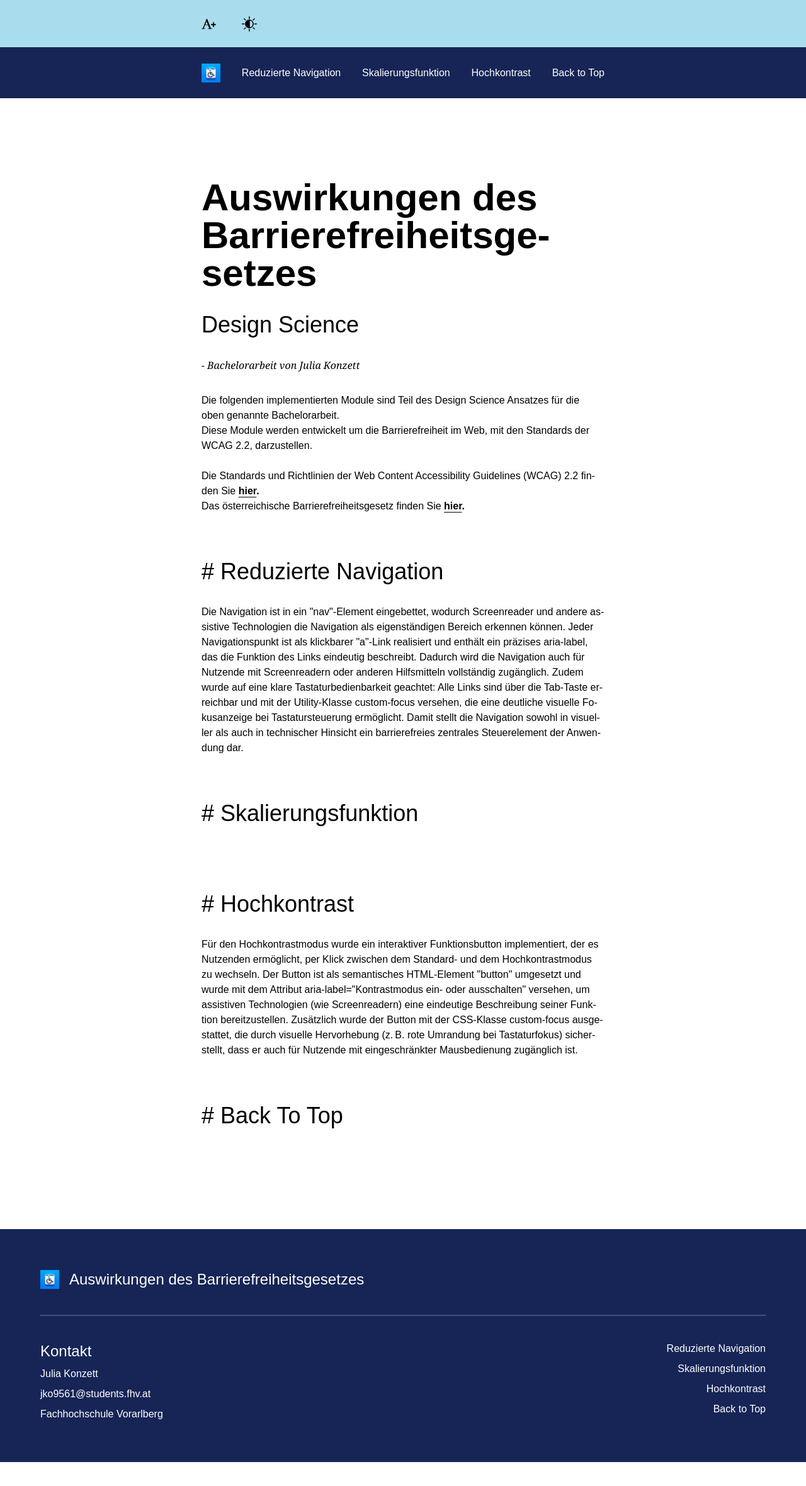
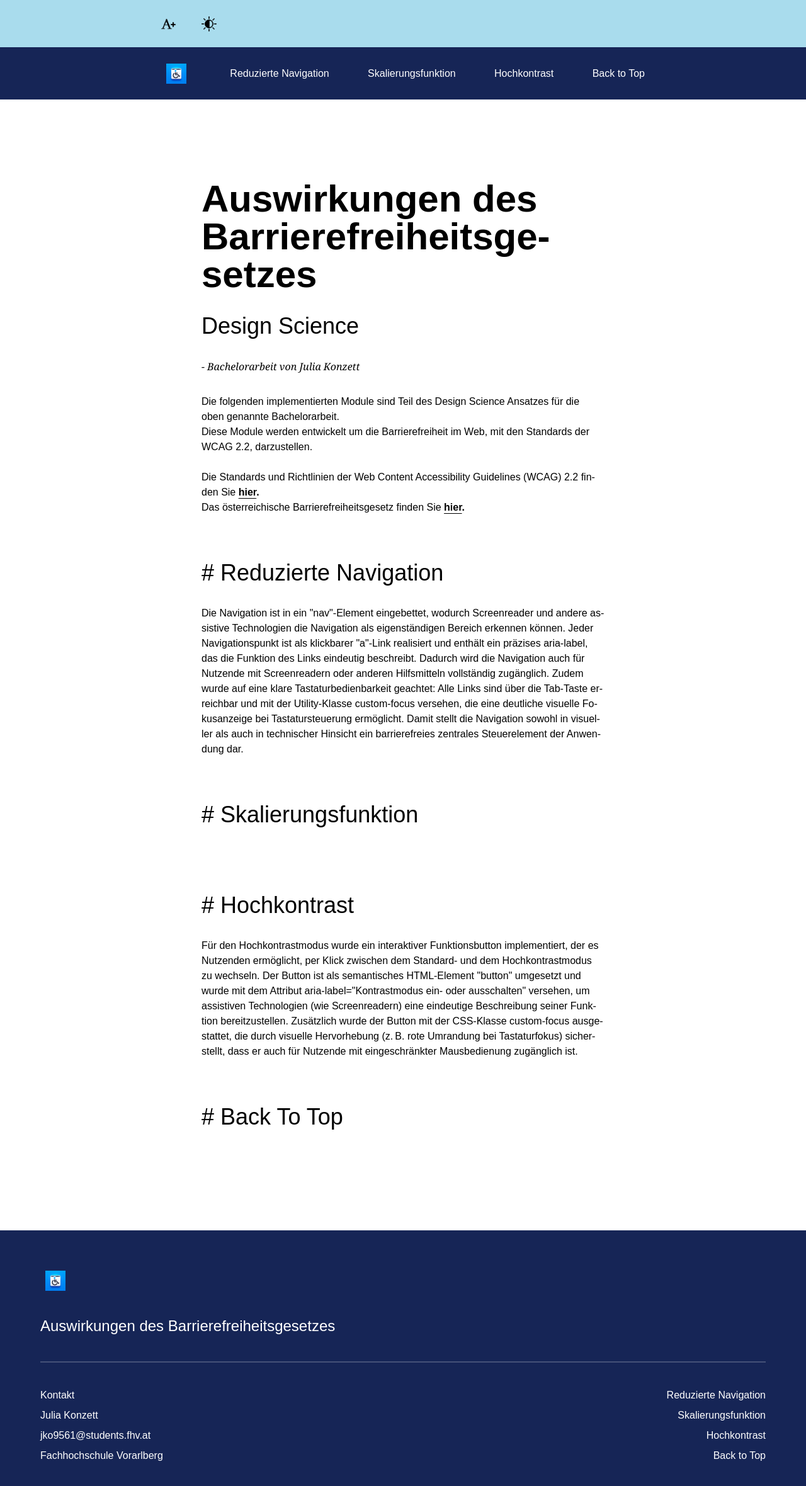
Before and after one commit to juliakonzett/accessibility-x-file, a Next.js app: page / in a window 1280 px wide. Shown: the top 2360 px of the page at 63% size. Before the commit the page ends 2322 px from the top, so only its background shows below. Built offline with nearby package versions, Linux system fonts and the light colour scheme.

Commit message:
added scaling function

```diff
--- a/src/app/globals.css
+++ b/src/app/globals.css
@@ -8,6 +8,7 @@
 
 html {
   scroll-behavior: smooth;
+  font-size: calc(16px * var(--scale, 0.75));
 }
 
 body {
--- a/src/components/Footer.tsx
+++ b/src/components/Footer.tsx
@@ -5,26 +5,25 @@ export default function Footer() {
   return (
     <div className='footer px-[5%] py-[5%] hyphens-auto bg-blue-950 text-white flex flex-col gap-10'>
       <Link
-        aria-label='Öffnet Navigationsseite im gleichen Tab'
         href='/'
-        className='custom-focus flex flex-row gap-4 items-center'>
+        aria-label='Führt zurück zur Startseite'
+        className='custom-focus relative w-[3em] h-[2em]'>
         <Image
           src='/accessibility_logo.png'
           alt='Ein hellblaues Logo mit einem Rollstuhlfahrer Icon in der Mitte'
-          width={30}
-          height={20}
+          fill
+          style={{ objectFit: 'contain' }}
+          sizes='(max-width: 768px) 100vw, 3em'
         />
-        <h2 className='font-medium text-2xl'>
-          Auswirkungen des Barrierefreiheitsgesetzes
-        </h2>
       </Link>
+      <h2 className='text-2xl'>Auswirkungen des Barrierefreiheitsgesetzes</h2>
 
       <hr className='border border-white/20'></hr>
 
       <div className='flex flex-row justify-between w-full'>
         {/* Kontakt */}
         <div className='flex flex-col gap-2'>
-          <h4 className='text-2xl'>Kontakt</h4>
+          <span>Kontakt</span>
           <span>Julia Konzett</span>
           <span>jko9561@students.fhv.at</span>
           <span>Fachhochschule Vorarlberg</span>
--- a/src/components/FunctionsBar.tsx
+++ b/src/components/FunctionsBar.tsx
@@ -4,11 +4,20 @@ import { useEffect, useState } from 'react';
 
 export default function FuncitonsBar() {
   const [isContrast, setIsContrast] = useState(false);
+  const [isScaled, setIsScaled] = useState(false);
 
   useEffect(() => {
-    const saved = localStorage.getItem('highContrast') === 'true';
-    setIsContrast(saved);
-    document.body.classList.toggle('contrast', saved);
+    const savedContrast = localStorage.getItem('highContrast') === 'true';
+    const savedScale = localStorage.getItem('fontScale') === '200';
+
+    setIsContrast(savedContrast);
+    setIsScaled(savedScale);
+
+    document.body.classList.toggle('contrast', savedContrast);
+    document.documentElement.style.setProperty(
+      '--scale',
+      savedScale ? '2' : '1'
+    );
   }, []);
 
   const toggleContrast = () => {
@@ -18,16 +27,27 @@ export default function FuncitonsBar() {
     localStorage.setItem('highContrast', String(newState));
   };
 
+  const toggleFontSize = () => {
+    const newScale = isScaled ? '1' : '2';
+    setIsScaled(!isScaled);
+    document.documentElement.style.setProperty('--scale', newScale);
+    localStorage.setItem('fontScale', newScale);
+  };
+
   return (
-    <div className='functions-bar px-[25%] py-[2%] flex flex-row gap-10 bg-[#a9dced] text-black'>
-      <button className='relative w-6 h-6 custom-focus hover:cursor-pointer'>
+    <div className='functions-bar px-[20%] py-[2%] flex flex-row gap-10 bg-[#a9dced] text-black'>
+      <button
+        onClick={toggleFontSize}
+        aria-label='Textgröße umschalten (100% / 200%)'
+        className='relative w-6 h-6 custom-focus hover:cursor-pointer'>
         <Image
           src='/letter.png'
-          alt='Ein großes A und ein Pluszeichen.'
+          alt='Ein großes A mit einem Pluszeichen'
           fill
           style={{ objectFit: 'contain' }}
         />
       </button>
+
       <button
         onClick={toggleContrast}
         aria-label='Kontrastmodus ein- oder ausschalten'
--- a/src/components/Navbar.tsx
+++ b/src/components/Navbar.tsx
@@ -3,17 +3,17 @@ import Link from 'next/link';
 
 export default function Navbar() {
   return (
-    <nav className='navbar px-[25%] py-[2%] hyphens-auto flex flex-row justify-between items-center bg-blue-950 text-white'>
+    <nav className='navbar px-[20%] py-[2%] hyphens-auto flex flex-row gap-4 justify-between items-center bg-blue-950 text-white'>
       <Link
-        aria-label={'Führt zurück zur Startseite'}
-        tabIndex={0}
-        href={'/'}
-        className='custom-focus'>
+        href='/'
+        aria-label='Führt zurück zur Startseite'
+        className='custom-focus relative w-[3em] h-[2em]'>
         <Image
           src='/accessibility_logo.png'
           alt='Ein hellblaues Logo mit einem Rollstuhlfahrer Icon in der Mitte'
-          width={30}
-          height={20}
+          fill
+          style={{ objectFit: 'contain' }}
+          sizes='(max-width: 768px) 100vw, 3em'
         />
       </Link>
       <Link
```
